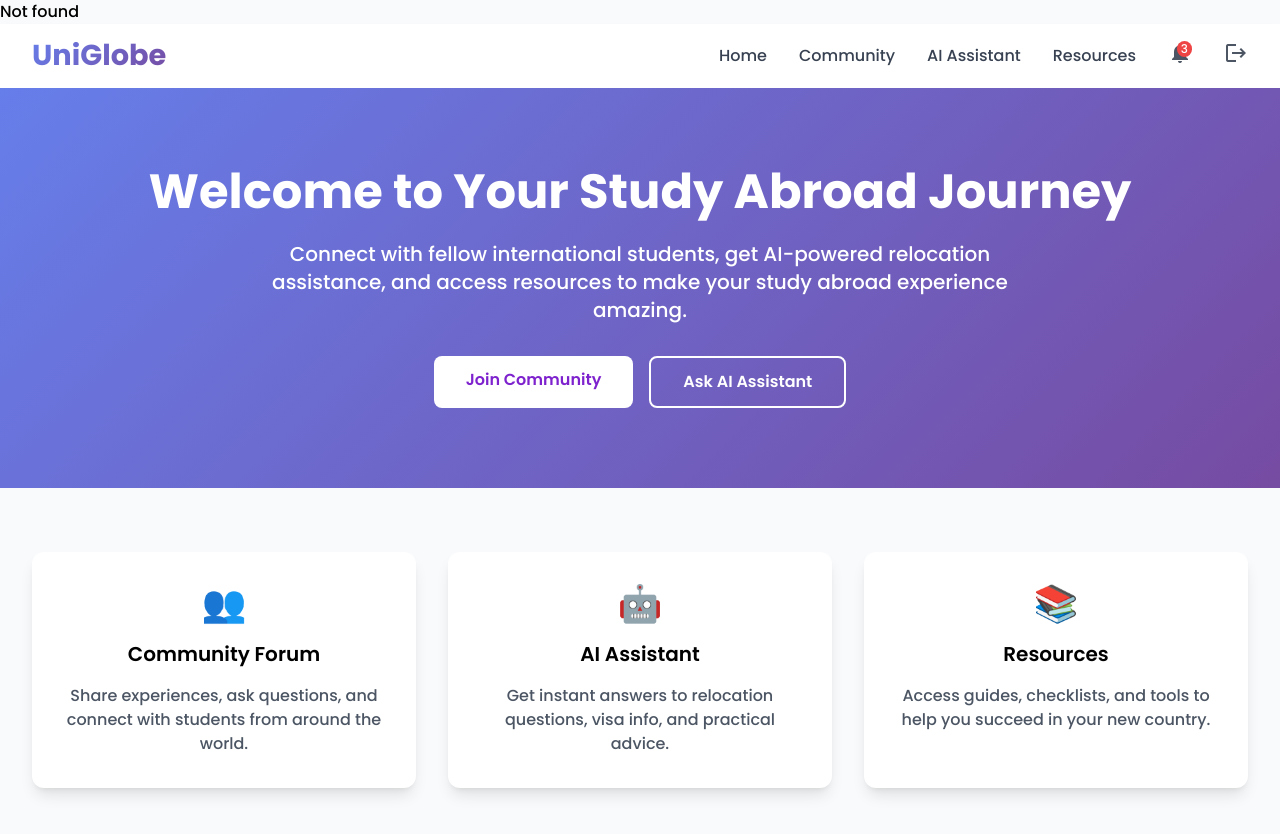
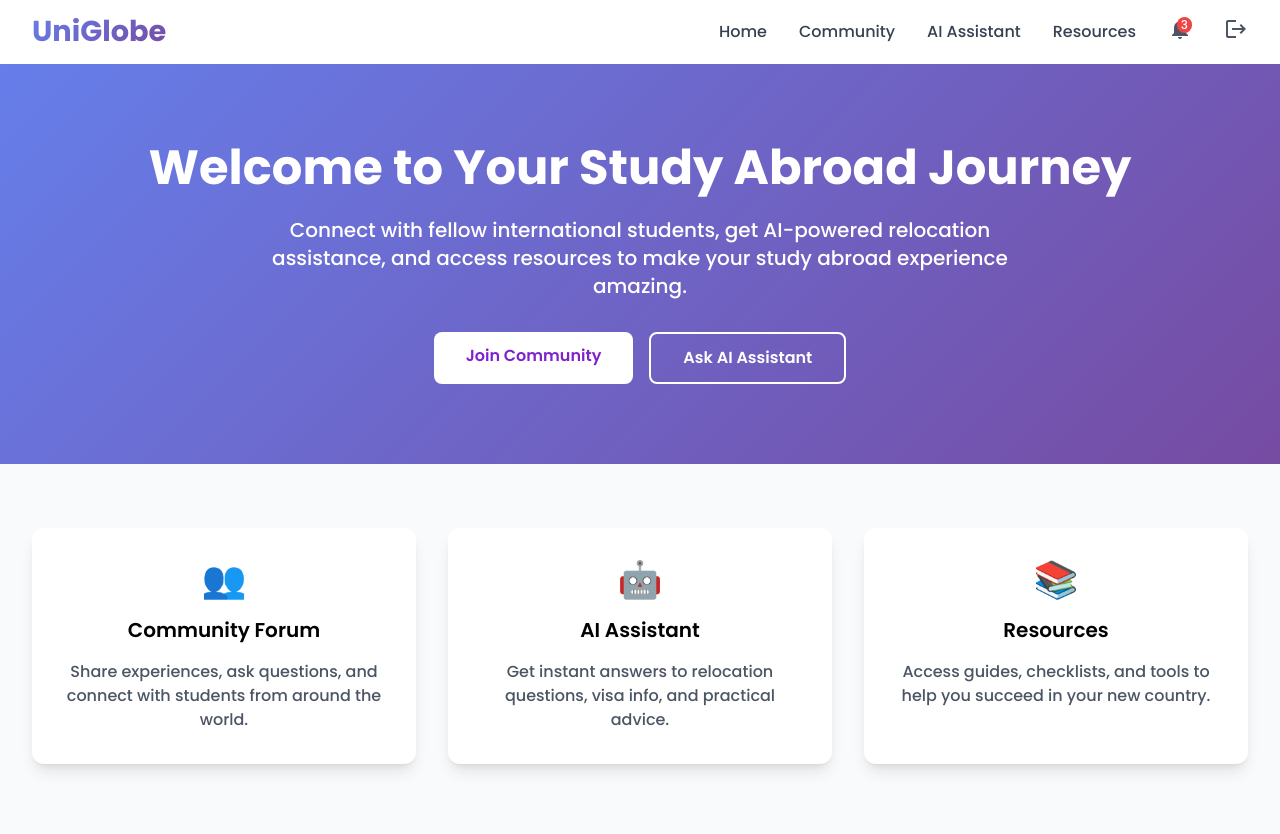
Before and after one commit to AStanveer/UniGlobe, a plain HTML site: page home.html in a window 1280 px wide. Drawn offline with nearby package versions, Linux system fonts and the light colour scheme; no server answers; sample sign-in values are in the browser's storage.

Commit message:
Update home.html

```diff
--- a/home.html
+++ b/home.html
@@ -49,17 +49,6 @@
   </style>
 </head>
 <body class="bg-gray-50">
-    <div id="navbar"></div>
-
-    <script>
-      // Load navbar.html into this page
-      fetch("navbar.html")
-        .then(res => res.text())
-        .then(data => {
-          document.getElementById("navbar").innerHTML = data;
-        });
-    </script>
-
   <nav class="bg-white shadow-md">
     <div class="max-w-7xl mx-auto px-4 sm:px-6 lg:px-8">
       <div class="flex justify-between items-center h-16">
```
